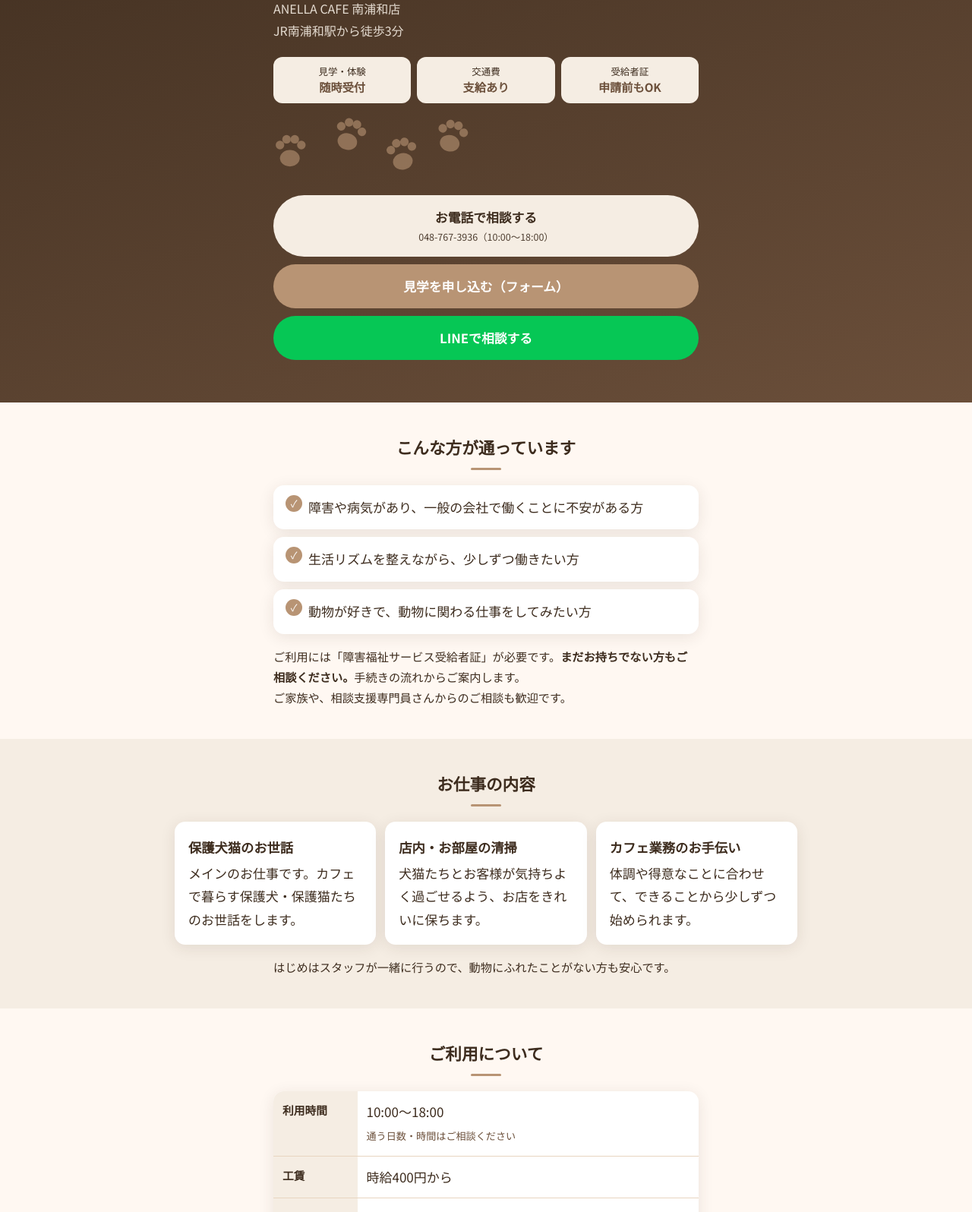
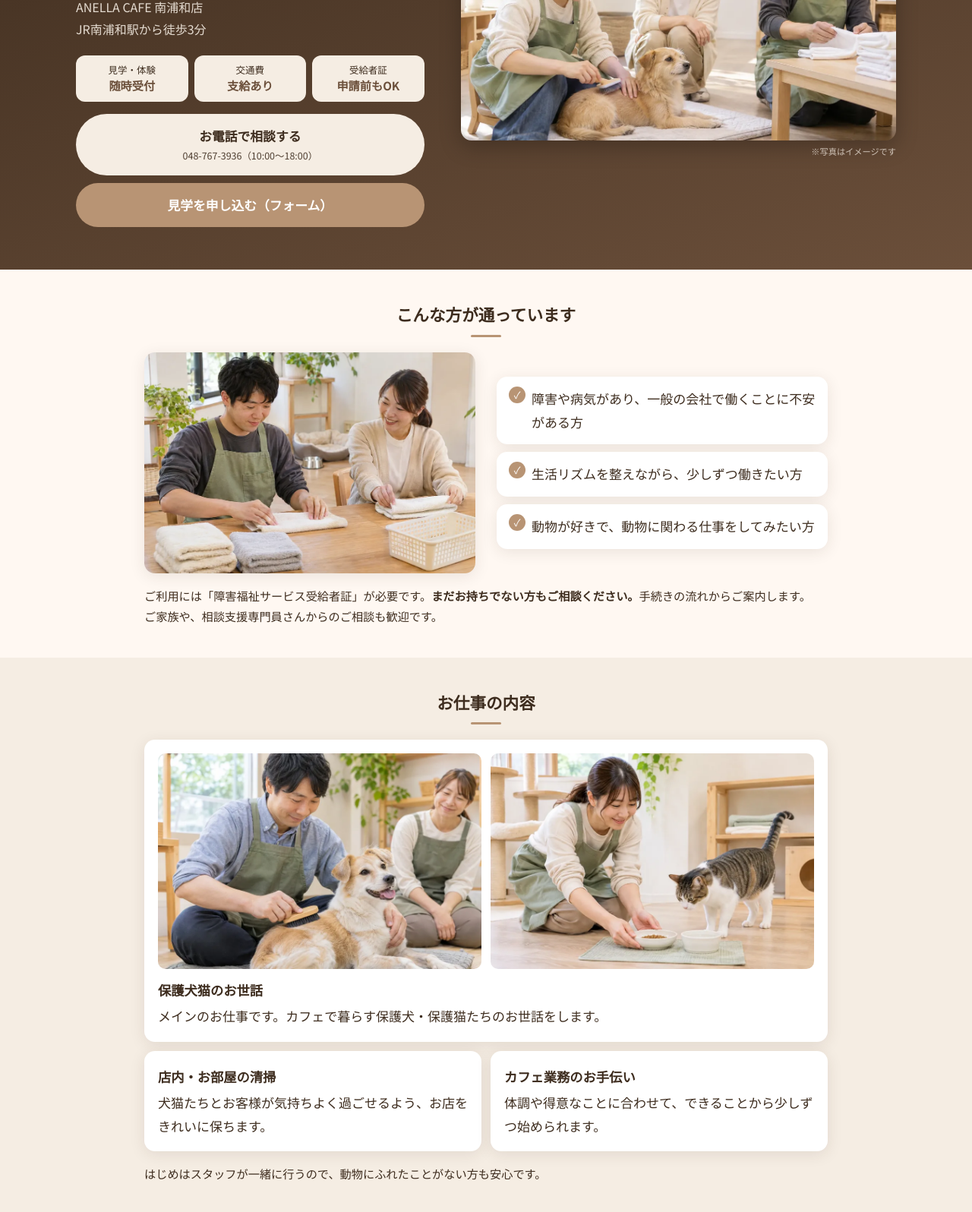
Before and after one commit to ANELLACAFE/minamiurawa-b, a plain HTML site: page index.html in a window 1280 px wide. Shown: the part 291-1887 px from the top of the page at 76% size. Drawn offline with Linux system fonts and the light colour scheme.

Commit message:
LPに写真を入れる・LINEボタン削除・送信完了欄が常に見える不具合を修正
Co-Authored-By: Claude Opus 5.5 <noreply@anthropic.com>

```diff
--- a/index.html
+++ b/index.html
@@ -8,7 +8,9 @@
   <meta property="og:title" content="就労継続支援B型 ANELLA CAFE 南浦和店">
   <meta property="og:description" content="保護犬猫と過ごす、自分のペースの「はたらく」。南浦和駅徒歩3分・交通費支給あり・見学随時受付。">
   <meta property="og:type" content="website">
-  <link rel="stylesheet" href="style.css?v=20261113a">
+  <meta property="og:image" content="https://anellacafe.github.io/minamiurawa-b/images/og.jpg">
+  <meta name="twitter:card" content="summary_large_image">
+  <link rel="stylesheet" href="style.css?v=20261124b">
 
   <!-- Google広告の計測タグ（アカウント 238-574-4576／申込みの数え方は script.js の ADS_CONVERSIONS） -->
   <script async src="https://www.googletagmanager.com/gtag/js?id=AW-18577068621"></script>
@@ -48,21 +50,20 @@
       <h1 class="hero-title">保護犬猫と過ごす、<br>自分のペースの<br>「はたらく」</h1>
       <p class="hero-sub">ANELLA CAFE 南浦和店<br>JR南浦和駅から徒歩3分</p>
 
+      <figure class="hero-photo">
+        <img src="images/hero.webp" width="1200" height="675" alt="保護犬のブラッシングやタオルたたみをしているようす" fetchpriority="high">
+        <figcaption>※写真はイメージです</figcaption>
+      </figure>
+
       <ul class="badges">
         <li>見学・体験<br><strong>随時受付</strong></li>
         <li>交通費<br><strong>支給あり</strong></li>
         <li>受給者証<br><strong>申請前もOK</strong></li>
       </ul>
 
-      <!-- 写真が用意できたら、ここに <img src="images/hero.jpg" alt="..."> を入れる -->
-      <div class="hero-photo" aria-hidden="true">
-        <svg viewBox="0 0 120 40" class="paws"><g fill="currentColor"><g transform="translate(10,22)"><ellipse cx="0" cy="4" rx="6" ry="5"/><circle cx="-6" cy="-4" r="2.6"/><circle cx="-2" cy="-7.5" r="2.6"/><circle cx="3" cy="-7.5" r="2.6"/><circle cx="7" cy="-4" r="2.6"/></g><g transform="translate(46,12) rotate(15)"><ellipse cx="0" cy="4" rx="6" ry="5"/><circle cx="-6" cy="-4" r="2.6"/><circle cx="-2" cy="-7.5" r="2.6"/><circle cx="3" cy="-7.5" r="2.6"/><circle cx="7" cy="-4" r="2.6"/></g><g transform="translate(78,24) rotate(-10)"><ellipse cx="0" cy="4" rx="6" ry="5"/><circle cx="-6" cy="-4" r="2.6"/><circle cx="-2" cy="-7.5" r="2.6"/><circle cx="3" cy="-7.5" r="2.6"/><circle cx="7" cy="-4" r="2.6"/></g><g transform="translate(108,13) rotate(12)"><ellipse cx="0" cy="4" rx="6" ry="5"/><circle cx="-6" cy="-4" r="2.6"/><circle cx="-2" cy="-7.5" r="2.6"/><circle cx="3" cy="-7.5" r="2.6"/><circle cx="7" cy="-4" r="2.6"/></g></g></svg>
-      </div>
-
       <div class="cta-group">
         <a class="btn btn-tel" href="tel:0487673936" data-track="tel">お電話で相談する<span>048-767-3936（10:00〜18:00）</span></a>
         <a class="btn btn-form" href="#apply" data-track="to_form">見学を申し込む（フォーム）</a>
-        <a class="btn btn-line" href="https://lin.ee/N0V2orG" target="_blank" rel="noopener" data-track="line">LINEで相談する</a>
       </div>
     </div>
   </header>
@@ -72,20 +73,26 @@
     <!-- ===== どんな方の場所か ===== -->
     <section class="section">
       <h2 class="section-title">こんな方が通っています</h2>
-      <ul class="check-list">
-        <li>障害や病気があり、一般の会社で働くことに不安がある方</li>
-        <li>生活リズムを整えながら、少しずつ働きたい方</li>
-        <li>動物が好きで、動物に関わる仕事をしてみたい方</li>
-      </ul>
-      <p class="note">ご利用には「障害福祉サービス受給者証」が必要です。<strong>まだお持ちでない方もご相談ください。</strong>手続きの流れからご案内します。<br>ご家族や、相談支援専門員さんからのご相談も歓迎です。</p>
+      <div class="split wide">
+        <img class="photo" src="images/support.webp" width="1000" height="667" alt="スタッフのそばで、タオルをたたむお仕事をしているようす" loading="lazy">
+        <ul class="check-list">
+          <li>障害や病気があり、一般の会社で働くことに不安がある方</li>
+          <li>生活リズムを整えながら、少しずつ働きたい方</li>
+          <li>動物が好きで、動物に関わる仕事をしてみたい方</li>
+        </ul>
+      </div>
+      <p class="note wide">ご利用には「障害福祉サービス受給者証」が必要です。<strong>まだお持ちでない方もご相談ください。</strong>手続きの流れからご案内します。<br>ご家族や、相談支援専門員さんからのご相談も歓迎です。</p>
     </section>
 
     <!-- ===== お仕事の内容 ===== -->
     <section class="section section-tint">
       <h2 class="section-title">お仕事の内容</h2>
-      <div class="cards">
-        <div class="card">
-          <!-- 写真が用意できたら <img> を入れる -->
+      <div class="cards cards-work">
+        <div class="card card-main">
+          <div class="card-photos">
+            <img src="images/work-dog.webp" width="900" height="600" alt="保護犬をブラッシングしているようす" loading="lazy">
+            <img src="images/work-cat.webp" width="900" height="600" alt="保護猫にごはんを出しているようす" loading="lazy">
+          </div>
           <h3>保護犬猫のお世話</h3>
           <p>メインのお仕事です。カフェで暮らす保護犬・保護猫たちのお世話をします。</p>
         </div>
@@ -98,7 +105,7 @@
           <p>体調や得意なことに合わせて、できることから少しずつ始められます。</p>
         </div>
       </div>
-      <p class="note">はじめはスタッフが一緒に行うので、動物にふれたことがない方も安心です。</p>
+      <p class="note wide">はじめはスタッフが一緒に行うので、動物にふれたことがない方も安心です。</p>
     </section>
 
     <!-- ===== ご利用について ===== -->
@@ -118,7 +125,7 @@
     <section class="section section-tint">
       <h2 class="section-title">見学からご利用までの流れ</h2>
       <ol class="steps">
-        <li><strong>お問い合わせ</strong><span>お電話・LINE・フォームから。お気軽にどうぞ。</span></li>
+        <li><strong>お問い合わせ</strong><span>お電話・フォームから。お気軽にどうぞ。</span></li>
         <li><strong>見学</strong><span>お店の雰囲気やお仕事を見ていただきます。ご家族・相談員さんの同席もOKです。</span></li>
         <li><strong>体験</strong><span>実際にお仕事を体験していただきます。</span></li>
         <li><strong>手続き・ご契約</strong><span>受給者証の申請などの流れもご案内します。</span></li>
@@ -257,16 +264,16 @@
 
   <footer class="footer">
     <p><a href="privacy.html">プライバシーポリシー</a>　<a href="https://www.instagram.com/anella_cafe_minamiurawa/" target="_blank" rel="noopener">Instagram</a>　<a href="https://wan-time.jp/store/anella-cafe-minamiurawa/" target="_blank" rel="noopener">店舗ページ</a></p>
+    <p class="copy">※このページの写真はイメージです</p>
     <p class="copy">© 株式会社PolarCoast</p>
   </footer>
 
   <!-- スマホ用：画面下に固定のボタン -->
   <nav class="sticky-cta" aria-label="お問い合わせ">
-    <a href="tel:0487673936" data-track="tel">電話</a>
-    <a href="https://lin.ee/N0V2orG" target="_blank" rel="noopener" data-track="line">LINE</a>
-    <a href="#apply" data-track="to_form">見学申込み</a>
+    <a href="tel:0487673936" data-track="tel">電話する</a>
+    <a href="#apply" data-track="to_form">見学を申し込む</a>
   </nav>
 
-  <script src="script.js?v=20261124a"></script>
+  <script src="script.js?v=20261124b"></script>
 </body>
 </html>
--- a/style.css
+++ b/style.css
@@ -24,6 +24,9 @@
 *, *::before, *::after { box-sizing: border-box; margin: 0; padding: 0; }
 
 html { scroll-behavior: smooth; }
+
+/* hidden を付けた部分（送信ありがとう欄など）は必ず隠す */
+[hidden] { display: none !important; }
 
 body {
   font-family: 'Noto Sans JP', sans-serif;
@@ -78,9 +81,11 @@ a { color: var(--mid); }
 }
 .badges strong { font-size: 0.95rem; color: var(--mid); }
 
-.hero-photo { color: var(--primary); opacity: 0.6; margin: 4px 0 18px; }
-.hero-photo .paws { width: 100%; max-width: 260px; height: auto; display: block; }
-.hero-photo img { width: 100%; border-radius: var(--radius); display: block; }
+img { max-width: 100%; height: auto; }
+
+.hero-photo { margin: 0 0 16px; }
+.hero-photo img { width: 100%; border-radius: var(--radius); display: block; box-shadow: 0 8px 28px rgba(0,0,0,0.25); }
+.hero-photo figcaption { font-size: 0.7rem; opacity: 0.75; text-align: right; margin-top: 4px; }
 
 .cta-group { display: grid; gap: 10px; }
 
@@ -101,7 +106,6 @@ a { color: var(--mid); }
 .btn span { display: block; font-size: 0.78rem; font-weight: 400; opacity: 0.9; }
 .btn-tel  { background: var(--cream); color: var(--deep); }
 .btn-form { background: var(--primary); color: var(--white); }
-.btn-line { background: var(--line); color: var(--white); }
 .btn-submit { background: var(--mid); color: var(--white); margin-top: 8px; }
 .btn-submit:disabled { opacity: 0.6; cursor: wait; }
 
@@ -161,6 +165,14 @@ a { color: var(--mid); }
 }
 .card img { width: 100%; border-radius: 10px; margin-bottom: 10px; display: block; }
 .card h3 { font-size: 1.08rem; margin-bottom: 4px; }
+.card-photos { display: grid; grid-template-columns: 1fr 1fr; gap: 8px; margin-bottom: 12px; }
+.card-photos img { margin-bottom: 0; aspect-ratio: 1 / 1; object-fit: cover; }
+.card-photos img:first-child { object-position: 60% center; }
+.card-photos img:last-child { object-position: 45% center; }
+
+/* ── 写真と文章を並べる ── */
+.split { display: grid; gap: 16px; }
+.photo { width: 100%; border-radius: var(--radius); box-shadow: var(--shadow); display: block; }
 
 /* ── 表 ── */
 .info-table { display: grid; gap: 0; background: var(--white); border-radius: var(--radius); box-shadow: var(--shadow); overflow: hidden; }
@@ -259,7 +271,7 @@ input:focus, textarea:focus { outline: none; border-color: var(--primary); backg
   position: fixed;
   left: 0; right: 0; bottom: 0;
   display: grid;
-  grid-template-columns: repeat(3, 1fr);
+  grid-template-columns: repeat(2, 1fr);
   background: var(--white);
   box-shadow: 0 -2px 12px rgba(61,44,30,0.15);
   z-index: 10;
@@ -272,15 +284,42 @@ input:focus, textarea:focus { outline: none; border-color: var(--primary); backg
   color: var(--white);
 }
 .sticky-cta a:nth-child(1) { background: var(--mid); }
-.sticky-cta a:nth-child(2) { background: var(--line); }
-.sticky-cta a:nth-child(3) { background: var(--primary); }
+.sticky-cta a:nth-child(2) { background: var(--primary); }
 
 /* パソコンで見たとき */
 @media (min-width: 760px) {
-  .hero { padding: 64px 20px 56px; }
+  .hero { padding: 64px 32px 56px; }
   .hero-title { font-size: 2.4rem; }
+  /* 最初の画面：左に文章とボタン、右に写真 */
+  .hero-inner {
+    max-width: 1080px;
+    display: grid;
+    grid-template-columns: 1fr 1.25fr;
+    grid-template-areas:
+      "eyebrow photo"
+      "title   photo"
+      "sub     photo"
+      "badges  photo"
+      "cta     photo";
+    grid-template-rows: auto auto auto auto 1fr;
+    column-gap: 48px;
+  }
+  .hero-eyebrow { grid-area: eyebrow; justify-self: start; }
+  .hero-title { grid-area: title; }
+  .hero-sub { grid-area: sub; }
+  .hero-photo { grid-area: photo; align-self: center; margin: 0; }
+  .badges { grid-area: badges; }
+  .cta-group { grid-area: cta; align-self: start; }
+
+  .section > .wide { max-width: 900px; }
+  .split { grid-template-columns: 1fr 1fr; gap: 28px; align-items: center; }
+
   .cards { grid-template-columns: repeat(3, 1fr); }
-  .section > .cards { max-width: 820px; }
+  .section > .cards { max-width: 900px; }
+  .cards-work { grid-template-columns: 1fr 1fr; }
+  .card-main { grid-column: 1 / -1; }
+  .card-photos { gap: 12px; }
+  .card-photos img { aspect-ratio: 3 / 2; }
   .sticky-cta { display: none; }
   body { padding-bottom: 0; }
 }
```
Also changed, not shown: script.js (+13 -7 lines).
